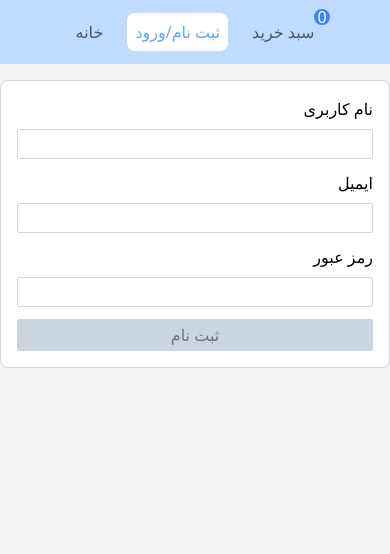
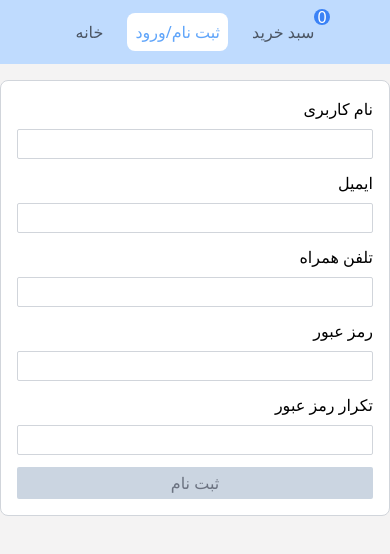
Before and after one commit to ZahraNejati79/ShoppingCart, a React (Create React App) app: page /singup in a window 390 px wide. Shown: the top 554 px of the page. Built offline with nearby package versions, Linux system fonts and the light colour scheme.

Commit message:
passwordConfirmation/phoneNumber added

```diff
--- a/src/Components/SingupForm.jsx
+++ b/src/Components/SingupForm.jsx
@@ -30,19 +30,32 @@ const SingupForm = () => {
   //   return errors;
   // };
   const validationSchema = yup.object({
-    name: yup.string().required("وارد کردن نام الزامی است"),
+    name: yup
+      .string()
+      .required("وارد کردن نام الزامی است")
+      .min(6, "حداقل 6 کاراکتر"),
     email: yup
       .string()
       .email("فرمت اشتباه است")
       .required("وارد کردن ایمیل الزامی است"),
+    phoneNumber: yup
+      .string()
+      .matches(/^[0-9]{11}/, "شماره تلفن نامعتبر است")
+      .required("وارد کردن تلفن همراه الزامی است"),
     password: yup.string().required("وارد کردن رمز عبور الزامی است"),
+    passwordConfirmation: yup
+      .string()
+      .required("الزامی*")
+      .oneOf([yup.ref("password"), null], "با رمز عبور مطابقت ندارد"),
   });
 
   const formik = useFormik({
     initialValues: {
       name: "",
       email: "",
+      phoneNumber: "",
       password: "",
+      passwordConfirmation: "",
     },
     onSubmit: (value) => console.log(value),
     // validate,
@@ -87,6 +100,23 @@ const SingupForm = () => {
           )}
         </div>
         <div className="mb-3 flex flex-col items-end justify-center gap-2 rounded-lg focus:border-blue_500 focus:border">
+          <label htmlFor="phoneNumber">تلفن همراه</label>
+          <input
+            className="border border-gray-300 focus:outline-2 focus:outline-blue-500 w-full rounded-sm p-[2px] px-[5px]"
+            name="phoneNumber"
+            // onBlur={formik.handleBlur}
+            // onChange={formik.handleChange}
+            // value={formik.values.email}
+            {...formik.getFieldProps("phoneNumber")}
+            type="text"
+          />
+          {formik.errors.phoneNumber && formik.touched.phoneNumber && (
+            <div className="mb-2 text-red-500 text-sm">
+              {formik.errors.phoneNumber}
+            </div>
+          )}
+        </div>
+        <div className="mb-3 flex flex-col items-end justify-center gap-2 rounded-lg focus:border-blue_500 focus:border">
           <label htmlFor="password">رمز عبور</label>
           <input
             className="border border-gray-300 focus:outline-2 focus:outline-blue-500 w-full rounded-sm p-[2px] px-[5px]"
@@ -103,6 +133,24 @@ const SingupForm = () => {
             </div>
           )}
         </div>
+        <div className="mb-3 flex flex-col items-end justify-center gap-2 rounded-lg focus:border-blue_500 focus:border">
+          <label htmlFor="passwordConfirmation">تکرار رمز عبور</label>
+          <input
+            className="border border-gray-300 focus:outline-2 focus:outline-blue-500 w-full rounded-sm p-[2px] px-[5px]"
+            name="passwordConfirmation"
+            // onBlur={formik.handleBlur}
+            // onChange={formik.handleChange}
+            // value={formik.values.password}
+            {...formik.getFieldProps("passwordConfirmation")}
+            type="password"
+          />
+          {formik.errors.passwordConfirmation &&
+            formik.touched.passwordConfirmation && (
+              <div className="mb-2 text-red-500 text-sm">
+                {formik.errors.passwordConfirmation}
+              </div>
+            )}
+        </div>
         <button
           type="submit"
           className="flex items-center justify-center w-full bg-slate-300 mt-2 rounded-sm py-1 text-gray-500"
```
